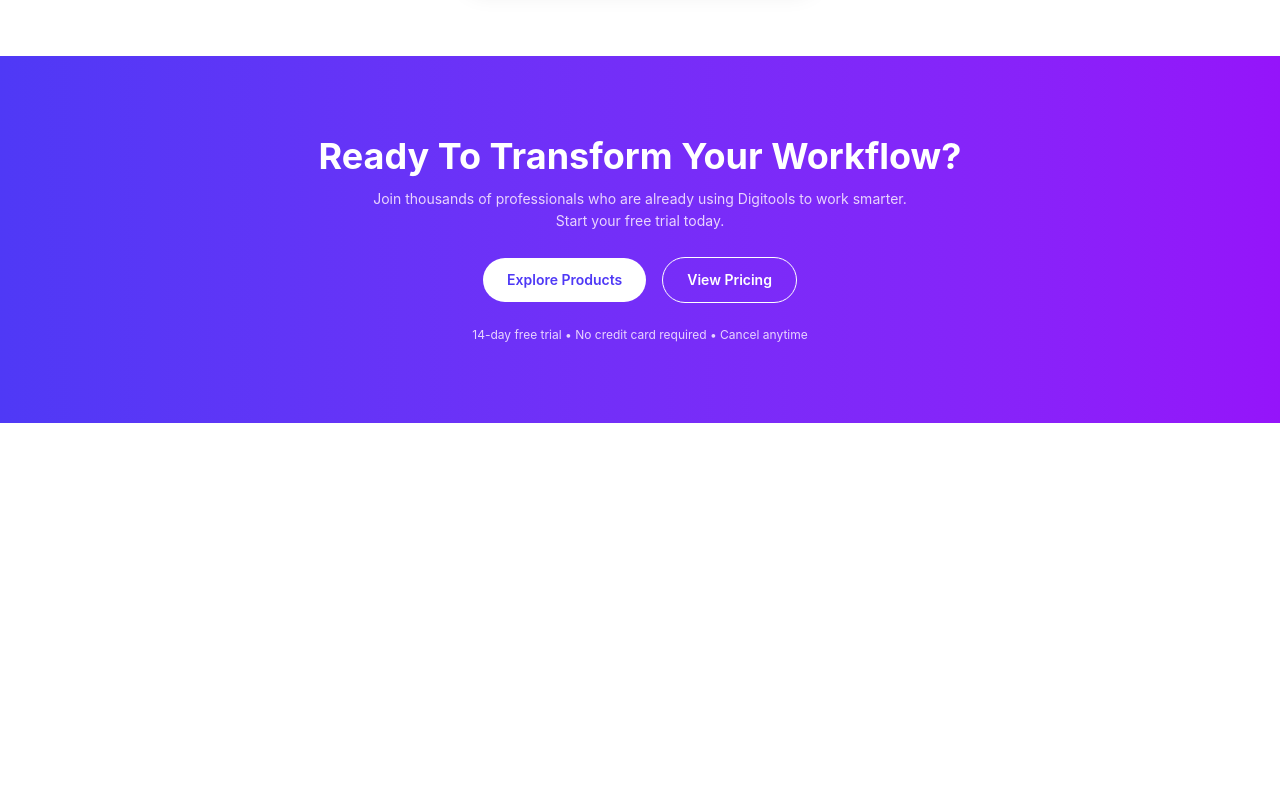
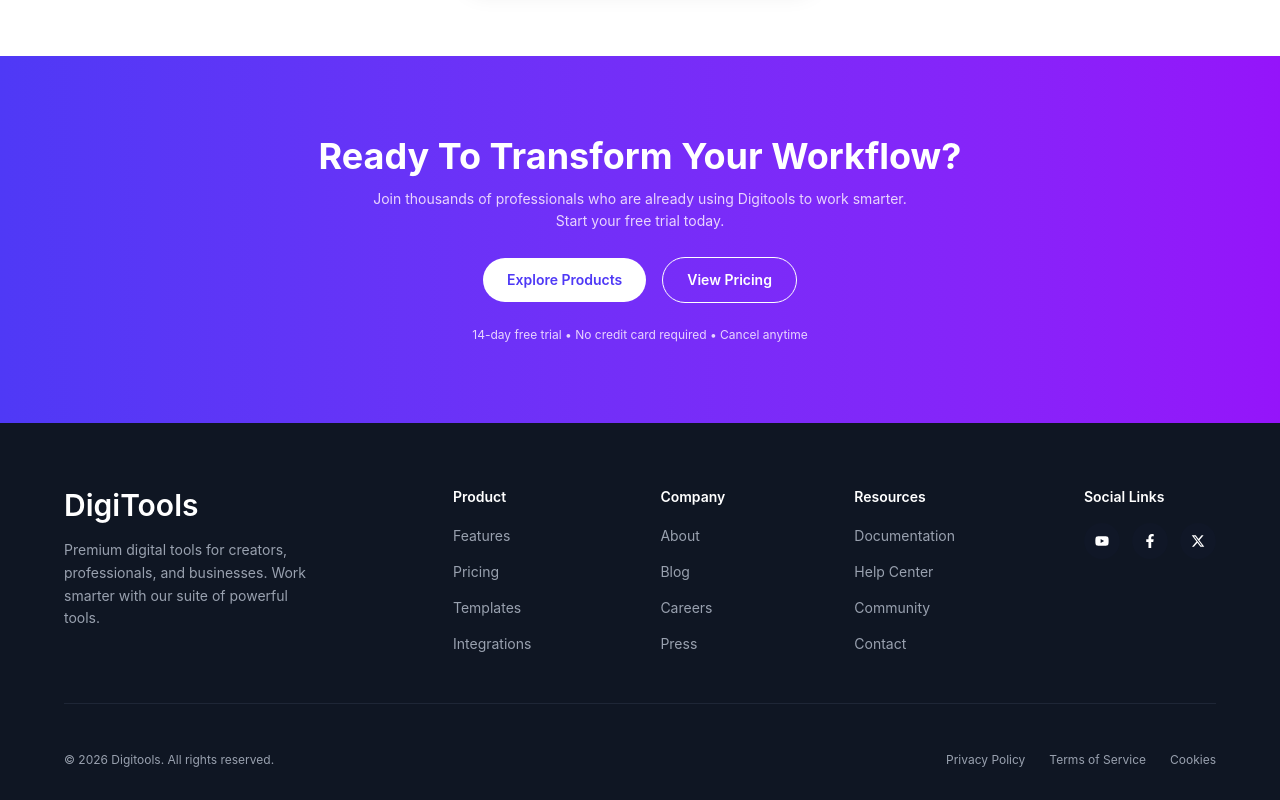
Before and after one commit to farhansm01/DigiTools, a React (Vite) app: page / in a window 1280 px wide. Shown: the part 3363-4163 px from the top of the page. Before the commit the page ends 3786 px from the top, so only its background shows below. Built offline with nearby package versions, Linux system fonts and the light colour scheme.

Commit message:
added footer section

```diff
--- a/src/App.jsx
+++ b/src/App.jsx
@@ -1,4 +1,5 @@
 import Banner from "./components/Banner";
+import Footer from "./components/Footer";
 import Navbar from "./components/Navbar";
 import Pricing from "./components/Pricing";
 import ProductsSection from "./components/ProductsSection";
@@ -16,6 +17,7 @@
       <Steps />
       <Pricing />
       <Transform />
+      <Footer />
     </>
   );
 }
--- /dev/null
+++ b/src/components/Footer.jsx
@@ -0,0 +1,133 @@
+import { FaFacebookF, FaYoutube } from "react-icons/fa";
+import { FaXTwitter } from "react-icons/fa6";
+
+export default function Footer() {
+  return (
+    <footer className="w-full bg-[#0f1623] text-white pt-16 pb-8 ">
+      <div className="max-w-6xl mx-auto flex flex-col gap-12">
+        {/* Top Section */}
+        <div className="flex justify-between gap-12">
+          {/* Brand */}
+          <div className="flex flex-col gap-4 max-w-65">
+            <h2 className="text-3xl font-semibold text-white">DigiTools</h2>
+            <p className="text-gray-400 text-sm leading-relaxed">
+              Premium digital tools for creators, professionals, and businesses.
+              Work smarter with our suite of powerful tools.
+            </p>
+          </div>
+
+          {/* Product Links */}
+          <div className="flex flex-col gap-4">
+            <h3 className="text-sm font-semibold text-white">Product</h3>
+            <ul className="flex flex-col gap-3">
+              {["Features", "Pricing", "Templates", "Integrations"].map(
+                function (link) {
+                  return (
+                    <li key={link}>
+                      <a
+                        href="#"
+                        className="text-gray-400 text-sm hover:text-white transition-colors duration-200"
+                      >
+                        {link}
+                      </a>
+                    </li>
+                  );
+                },
+              )}
+            </ul>
+          </div>
+
+          {/* Company Links */}
+          <div className="flex flex-col gap-4">
+            <h3 className="text-sm font-semibold text-white">Company</h3>
+            <ul className="flex flex-col gap-3">
+              {["About", "Blog", "Careers", "Press"].map(function (link) {
+                return (
+                  <li key={link}>
+                    <a
+                      href="#"
+                      className="text-gray-400 text-sm hover:text-white transition-colors duration-200"
+                    >
+                      {link}
+                    </a>
+                  </li>
+                );
+              })}
+            </ul>
+          </div>
+
+          {/* Resources Links */}
+          <div className="flex flex-col gap-4">
+            <h3 className="text-sm font-semibold text-white">Resources</h3>
+            <ul className="flex flex-col gap-3">
+              {["Documentation", "Help Center", "Community", "Contact"].map(
+                function (link) {
+                  return (
+                    <li key={link}>
+                      <a
+                        href="#"
+                        className="text-gray-400 text-sm hover:text-white transition-colors duration-200"
+                      >
+                        {link}
+                      </a>
+                    </li>
+                  );
+                },
+              )}
+            </ul>
+          </div>
+
+          {/* Social Links */}
+          <div className="flex flex-col gap-4">
+            <h3 className="text-sm font-semibold text-white">Social Links</h3>
+            <div className="flex items-center gap-3">
+              <a
+                href="#"
+                className="w-9 h-9 rounded-full bg-[#101727] text-white hover:text-black flex items-center justify-center hover:bg-white transition-all duration-200"
+              >
+                <FaYoutube className=" transition-all duration-200 text-sm" />
+              </a>
+              <a
+                href="#"
+                className="w-9 h-9 rounded-full bg-[#101727] text-white hover:text-black flex items-center justify-center hover:bg-white transition-all duration-200"
+              >
+                <FaFacebookF className=" text-sm" />
+              </a>
+              <a
+                href="#"
+                className="w-9 h-9 rounded-full bg-[#101727] text-white hover:text-black flex items-center justify-center hover:bg-white transition-all duration-200"
+              >
+                <FaXTwitter className=" text-sm" />
+              </a>
+            </div>
+          </div>
+        </div>
+
+        {/* Divider */}
+        <div className="w-full h-px bg-[#1e2636]"></div>
+
+        {/* Bottom Section */}
+        <div className="flex items-center justify-between">
+          <p className="text-gray-400 text-xs">
+            © 2026 Digitools. All rights reserved.
+          </p>
+          <div className="flex items-center gap-6">
+            {["Privacy Policy", "Terms of Service", "Cookies"].map(
+              function (link) {
+                return (
+                  <a
+                    key={link}
+                    href="#"
+                    className="text-gray-400 text-xs hover:text-white transition-colors duration-200"
+                  >
+                    {link}
+                  </a>
+                );
+              },
+            )}
+          </div>
+        </div>
+      </div>
+    </footer>
+  );
+}
```
